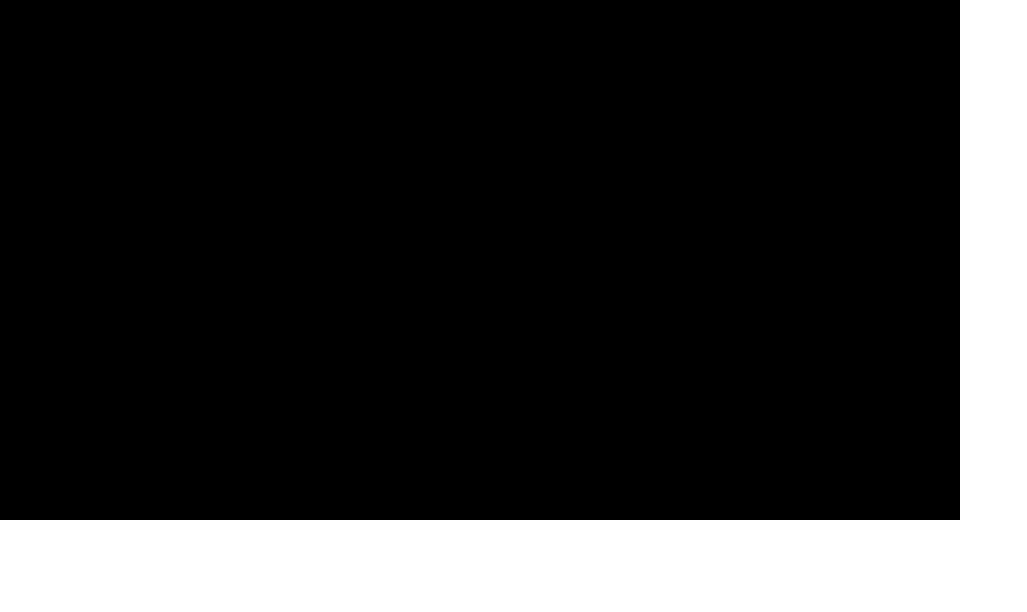
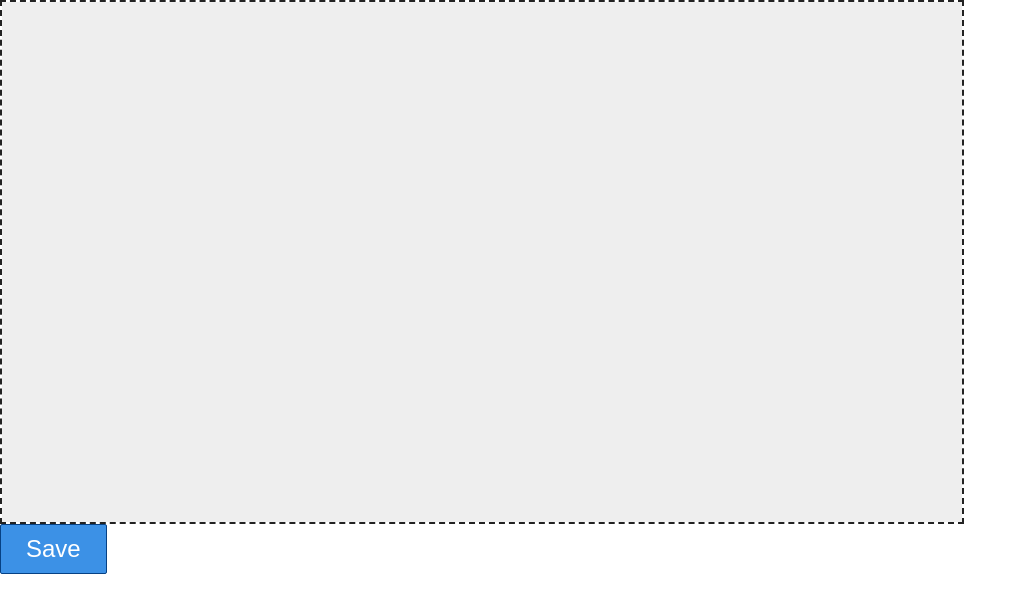
Before and after one commit to jamra/typescriptpenmanship, a plain HTML site: page index.html in a window 1280 px wide. Shown: the whole page, without its empty margins (0-1027 px from the left). Drawn offline with Linux system fonts and the light colour scheme.

Commit message:
styles and types in canvas

```diff
--- a/index.html
+++ b/index.html
@@ -7,5 +7,8 @@
 <body>
     <canvas id="cnvs" height="520" width="960"></canvas>
     <img id="canvasimg" style="position:absolute;top:10%;left:52%;" style="display:none;">
+    <div>
+        <button onclick="window.genImage()">Save</button>
+    </div>
 </body>
 </html>
--- a/static/js/bundle.js
+++ b/static/js/bundle.js
@@ -65,7 +65,7 @@
 /******/ 	}
 /******/
 /******/ 	var hotApplyOnUpdate = true;
-/******/ 	var hotCurrentHash = "261dbc6153dd70869fee"; // eslint-disable-line no-unused-vars
+/******/ 	var hotCurrentHash = "92937c00531dee426ab9"; // eslint-disable-line no-unused-vars
 /******/ 	var hotCurrentModuleData = {};
 /******/ 	var hotCurrentParents = []; // eslint-disable-line no-unused-vars
 /******/
@@ -589,13 +589,8 @@
 	window.onload = function () {
 	    canvas = document.getElementById('cnvs');
 	    ctx = canvas.getContext("2d");
-	    ctx.fillStyle = "black";
+	    ctx.fillStyle = "#EEE";
 	    ctx.fillRect(0, 0, 1280, 720);
-	    //     ctx.beginPath();
-	    //    ctx.strokeStyle = "red";
-	    //    ctx.lineWidth = 2;
-	    //    ctx.arc(200, 200, 100, 0, 2 * Math.PI);
-	    //    ctx.stroke();
 	    canvas.addEventListener("mousemove", function (e) {
 	        findxy('move', e);
 	    }, false);
@@ -634,17 +629,19 @@
 	    ctx.beginPath();
 	    ctx.moveTo(prevX, prevY);
 	    ctx.lineTo(currX, currY);
-	    ctx.strokeStyle = "white";
+	    ctx.strokeStyle = "#333";
 	    ctx.lineWidth = 2;
 	    ctx.stroke();
 	    ctx.closePath();
 	};
 	var genImage = function () {
-	    document.getElementById("canvasimg").style.border = "2px solid";
 	    var dataURL = canvas.toDataURL();
-	    document.getElementById("canvasimg").src = dataURL;
-	    document.getElementById("canvasimg").style.display = "inline";
+	    var img = document.getElementById("canvasimg");
+	    img.style.border = "2px solid";
+	    img["src"] = dataURL;
+	    console.log(img);
 	};
+	window['genImage'] = genImage;
 
 
 /***/ }
--- a/static/style.css
+++ b/static/style.css
@@ -7,3 +7,22 @@ body {
     padding: 0;
     margin: 0
 }
+
+
+canvas {
+    border: #222 dashed 2px;
+}
+
+button {
+    padding: 10px 25px;
+    color: white;
+    cursor: pointer;
+    font-size: 1.5em;
+    border-radius: 2px;
+    border: 1px solid #064184;
+    background-color: #3C91E6;
+}
+
+button:hover {
+    background-color: #419FFC;
+}
```
Also changed, not shown: static/main.ts (+14 -25 lines), 1 other file.
